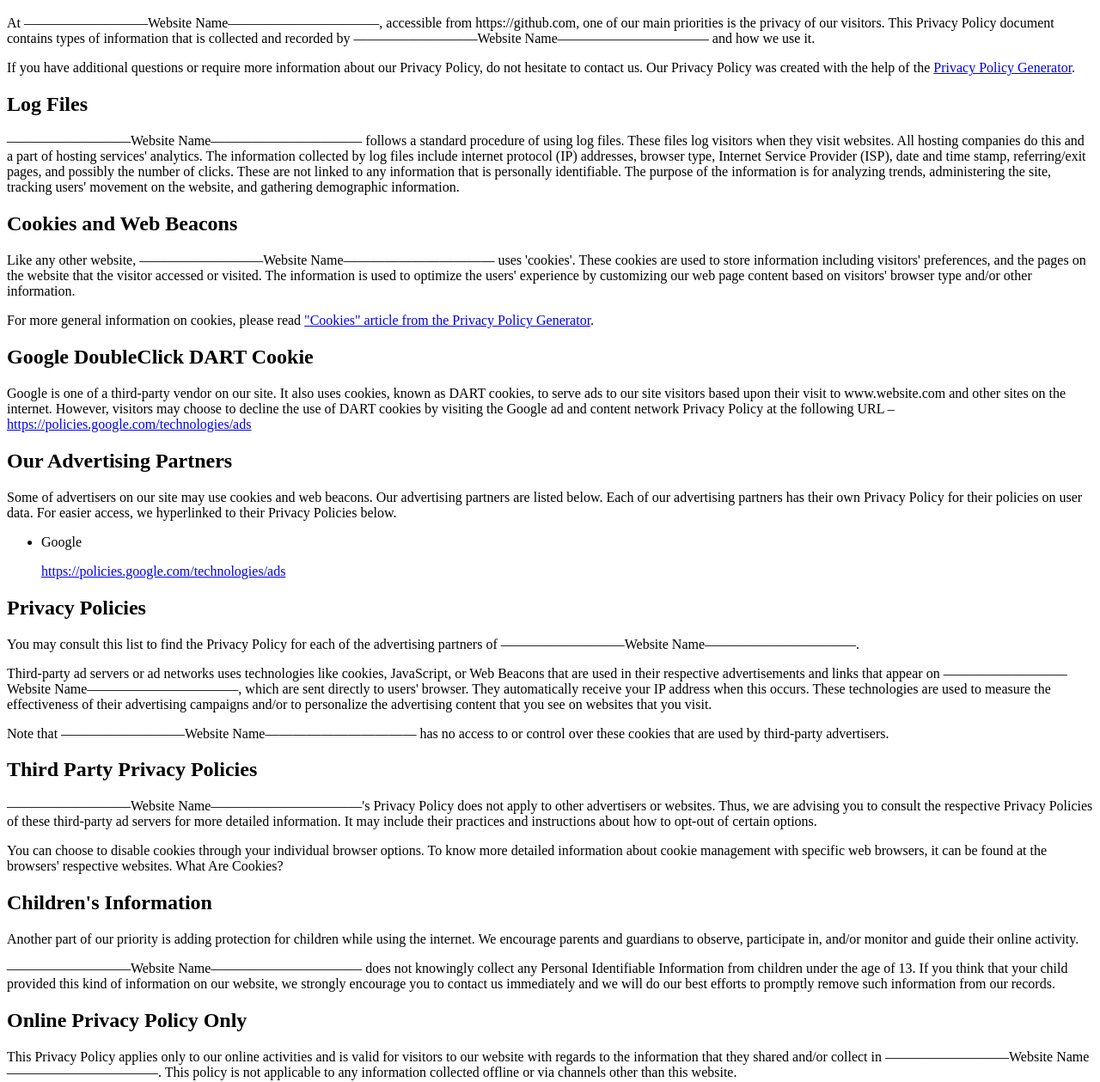
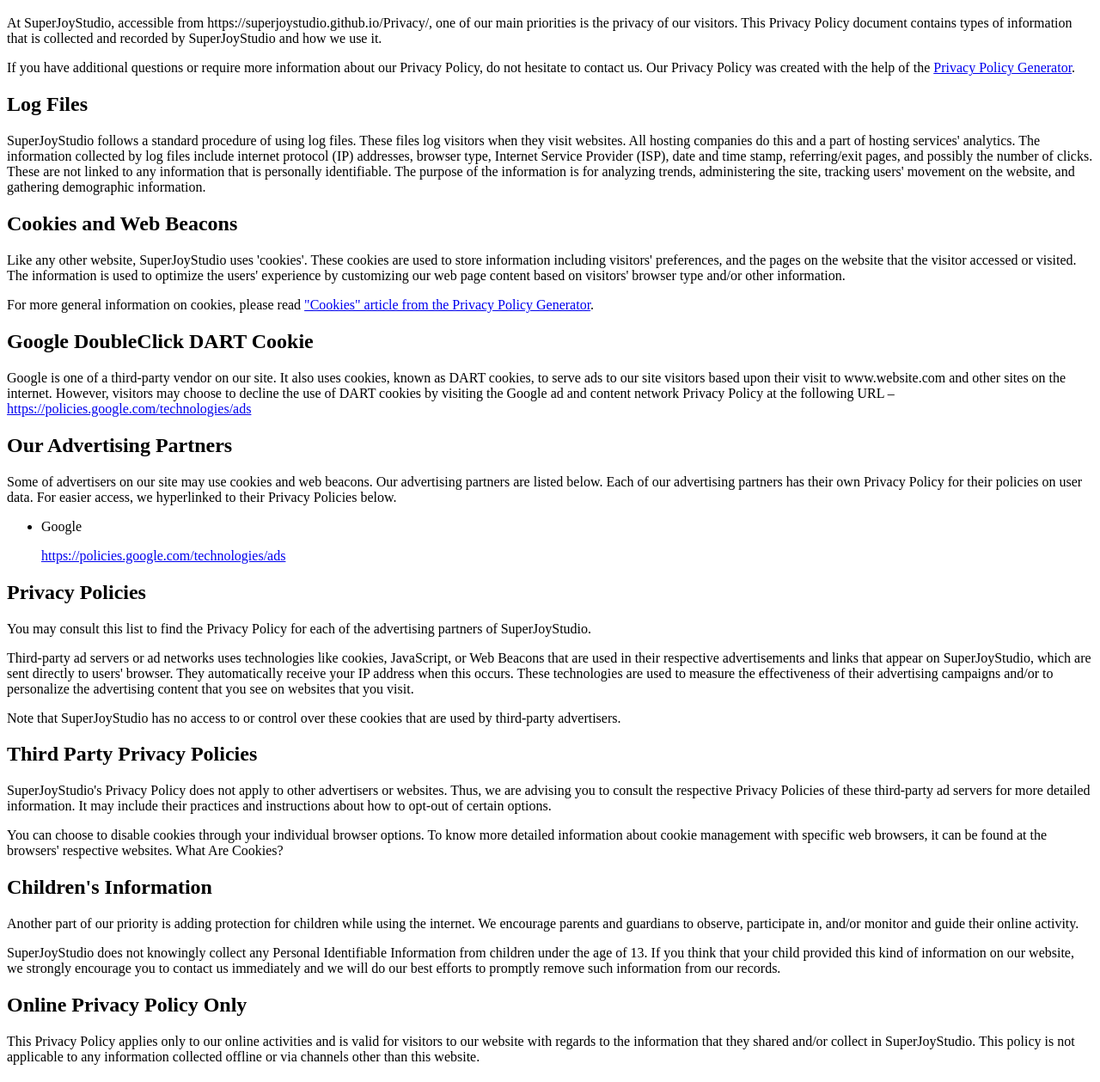
Before and after one commit to SuperJoyStudio/Privacy, a plain HTML site: page index.html in a window 1280 px wide. Shown: the part 48-1307 px from the top of the page at 86% size. Drawn offline with Linux system fonts and the light colour scheme.

Commit message:
Update index.html

```diff
--- a/index.html
+++ b/index.html
@@ -1,16 +1,16 @@
 <h1>Privacy Policy for SuperJoyStudio</h1>
 
-<p>At —————————Website Name———————————, accessible from https://github.com, one of our main priorities is the privacy of our visitors. This Privacy Policy document contains types of information that is collected and recorded by —————————Website Name——————————— and how we use it.</p>
+<p>At SuperJoyStudio, accessible from https://superjoystudio.github.io/Privacy/, one of our main priorities is the privacy of our visitors. This Privacy Policy document contains types of information that is collected and recorded by SuperJoyStudio and how we use it.</p>
 
 <p>If you have additional questions or require more information about our Privacy Policy, do not hesitate to contact us. Our Privacy Policy was created with the help of the <a href="https://www.generateprivacypolicy.com">Privacy Policy Generator</a>.</p>
 
 <h2>Log Files</h2>
 
-<p>—————————Website Name——————————— follows a standard procedure of using log files. These files log visitors when they visit websites. All hosting companies do this and a part of hosting services' analytics. The information collected by log files include internet protocol (IP) addresses, browser type, Internet Service Provider (ISP), date and time stamp, referring/exit pages, and possibly the number of clicks. These are not linked to any information that is personally identifiable. The purpose of the information is for analyzing trends, administering the site, tracking users' movement on the website, and gathering demographic information.</p>
+<p>SuperJoyStudio follows a standard procedure of using log files. These files log visitors when they visit websites. All hosting companies do this and a part of hosting services' analytics. The information collected by log files include internet protocol (IP) addresses, browser type, Internet Service Provider (ISP), date and time stamp, referring/exit pages, and possibly the number of clicks. These are not linked to any information that is personally identifiable. The purpose of the information is for analyzing trends, administering the site, tracking users' movement on the website, and gathering demographic information.</p>
 
 <h2>Cookies and Web Beacons</h2>
 
-<p>Like any other website, —————————Website Name——————————— uses 'cookies'. These cookies are used to store information including visitors' preferences, and the pages on the website that the visitor accessed or visited. The information is used to optimize the users' experience by customizing our web page content based on visitors' browser type and/or other information.</p>
+<p>Like any other website, SuperJoyStudio uses 'cookies'. These cookies are used to store information including visitors' preferences, and the pages on the website that the visitor accessed or visited. The information is used to optimize the users' experience by customizing our web page content based on visitors' browser type and/or other information.</p>
 
 <p>For more general information on cookies, please read <a href="https://www.generateprivacypolicy.com/#cookies">"Cookies" article from the Privacy Policy Generator</a>.</p>
 
@@ -31,15 +31,15 @@
 
 <h2>Privacy Policies</h2>
 
-<P>You may consult this list to find the Privacy Policy for each of the advertising partners of —————————Website Name———————————.</p>
+<P>You may consult this list to find the Privacy Policy for each of the advertising partners of SuperJoyStudio.</p>
 
-<p>Third-party ad servers or ad networks uses technologies like cookies, JavaScript, or Web Beacons that are used in their respective advertisements and links that appear on —————————Website Name———————————, which are sent directly to users' browser. They automatically receive your IP address when this occurs. These technologies are used to measure the effectiveness of their advertising campaigns and/or to personalize the advertising content that you see on websites that you visit.</p>
+<p>Third-party ad servers or ad networks uses technologies like cookies, JavaScript, or Web Beacons that are used in their respective advertisements and links that appear on SuperJoyStudio, which are sent directly to users' browser. They automatically receive your IP address when this occurs. These technologies are used to measure the effectiveness of their advertising campaigns and/or to personalize the advertising content that you see on websites that you visit.</p>
 
-<p>Note that —————————Website Name——————————— has no access to or control over these cookies that are used by third-party advertisers.</p>
+<p>Note that SuperJoyStudio has no access to or control over these cookies that are used by third-party advertisers.</p>
 
 <h2>Third Party Privacy Policies</h2>
 
-<p>—————————Website Name———————————'s Privacy Policy does not apply to other advertisers or websites. Thus, we are advising you to consult the respective Privacy Policies of these third-party ad servers for more detailed information. It may include their practices and instructions about how to opt-out of certain options. </p>
+<p>SuperJoyStudio's Privacy Policy does not apply to other advertisers or websites. Thus, we are advising you to consult the respective Privacy Policies of these third-party ad servers for more detailed information. It may include their practices and instructions about how to opt-out of certain options. </p>
 
 <p>You can choose to disable cookies through your individual browser options. To know more detailed information about cookie management with specific web browsers, it can be found at the browsers' respective websites. What Are Cookies?</p>
 
@@ -47,11 +47,11 @@
 
 <p>Another part of our priority is adding protection for children while using the internet. We encourage parents and guardians to observe, participate in, and/or monitor and guide their online activity.</p>
 
-<p>—————————Website Name——————————— does not knowingly collect any Personal Identifiable Information from children under the age of 13. If you think that your child provided this kind of information on our website, we strongly encourage you to contact us immediately and we will do our best efforts to promptly remove such information from our records.</p>
+<p>SuperJoyStudio does not knowingly collect any Personal Identifiable Information from children under the age of 13. If you think that your child provided this kind of information on our website, we strongly encourage you to contact us immediately and we will do our best efforts to promptly remove such information from our records.</p>
 
 <h2>Online Privacy Policy Only</h2>
 
-<p>This Privacy Policy applies only to our online activities and is valid for visitors to our website with regards to the information that they shared and/or collect in —————————Website Name———————————. This policy is not applicable to any information collected offline or via channels other than this website.</p>
+<p>This Privacy Policy applies only to our online activities and is valid for visitors to our website with regards to the information that they shared and/or collect in SuperJoyStudio. This policy is not applicable to any information collected offline or via channels other than this website.</p>
 
 <h2>Consent</h2>
 
```
